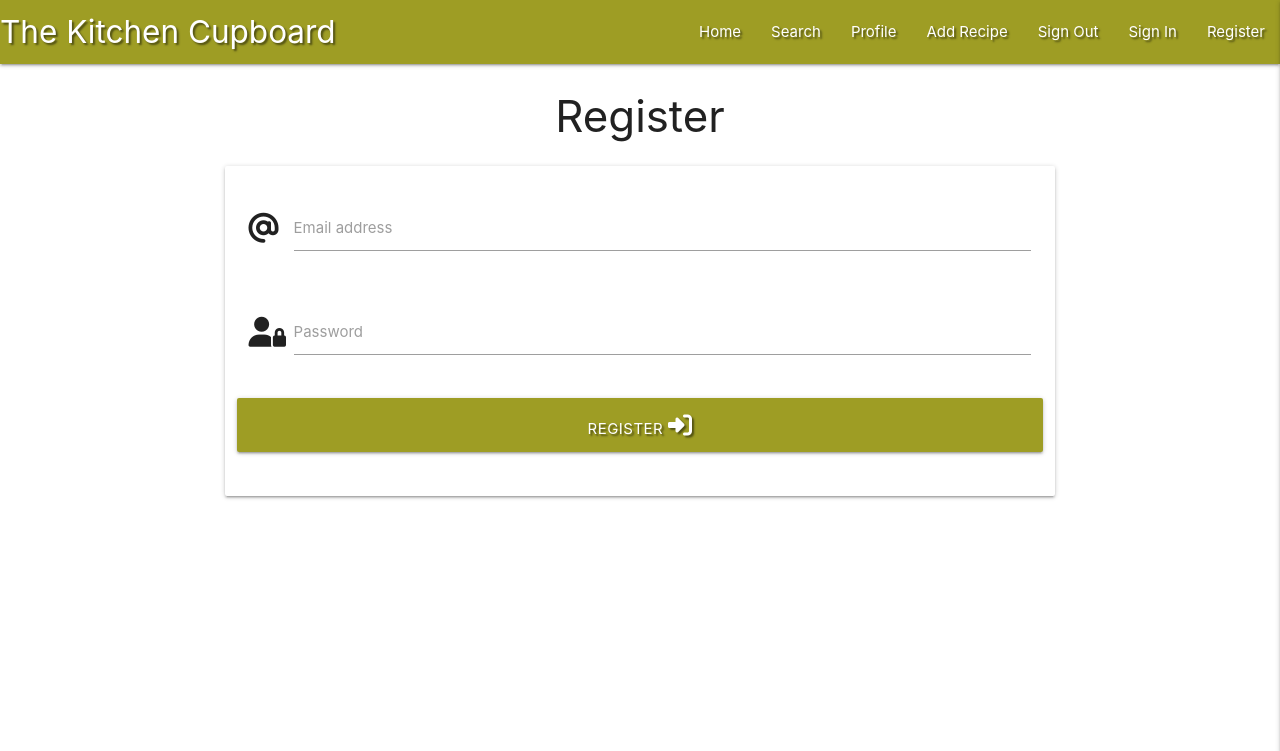
After one commit to LHarveyDev/the-kitchen-cupboard, a Flask app: page /register in a window 1280 px wide. The commit adds this page. Shown: the top 751 px of the page. Run offline with Flask 3, Linux system fonts and the light colour scheme; some libraries are stand-ins or nearby versions.

Commit message:
Add Register template

```diff
--- a/app.py
+++ b/app.py
@@ -22,6 +22,11 @@ def home():
     return render_template("home.html")
 
 
+@app.route("/register", methods=["GET", "POST"])
+def register():
+    return render_template("register.html")
+
+
 if __name__ == "__main__":
     app.run(host=os.environ.get("IP"),
             port=int(os.environ.get("PORT")),
--- a/templates/base.html
+++ b/templates/base.html
@@ -27,7 +27,7 @@
                             <li><a href="#">Add Recipe</a></li>
                             <li><a href="#">Sign Out</a></li>
                             <li><a href="#">Sign In</a></li>
-                            <li><a href="#">Register</a></li>
+                            <li><a href="{{ url_for('register') }}">Register</a></li>
                         </ul>
                     </div>
                 </nav>
@@ -43,7 +43,7 @@
                     <li><a href="#">Add Recipe</a></li>
                     <li><a href="#">Sign Out</a></li>
                     <li><a href="#">Sign In</a></li>
-                    <li><a href="#">Register</a></li>
+                    <li><a href="{{ url_for('register') }}">Register</a></li>
                 </ul>
     </header>
 
--- /dev/null
+++ b/templates/register.html
@@ -0,0 +1,35 @@
+{% extends "base.html" %}
+{% block content %}
+
+    <h3 class="center-align">Register</h3>
+
+    <div class="row">
+        <form class="col s12 m8 offset-m2" method="POST" action="{{ url_for('register') }}">
+            <div class="card-panel">
+                <!-- username -->
+                <div class="row">
+					<div class="input-field col s12">
+						<i class="fas fa-at prefix"></i>
+						<input id="username" name="username" type="email" class="validate" required>
+						<label for="username">Email address</label>
+					</div>
+                </div>
+                <!-- passowrd -->
+                <div class="row">
+                    <div class="input-field col s12">
+						<i class="fas fa-user-lock prefix"></i>
+                        <input id="password" name="password" type="password" class="validate" required>
+                        <label for="password">Password</label>
+                    </div>
+                </div>
+                <!-- register -->
+                <div class="row">
+                    <button type="submit" class="col s12 btn-large lime darken-3 text-shadow">
+                        Register <i class="fas fa-sign-in-alt"></i>
+                    </button>
+                </div>
+            </div>
+        </form>
+    </div>
+
+{% endblock %}
```
